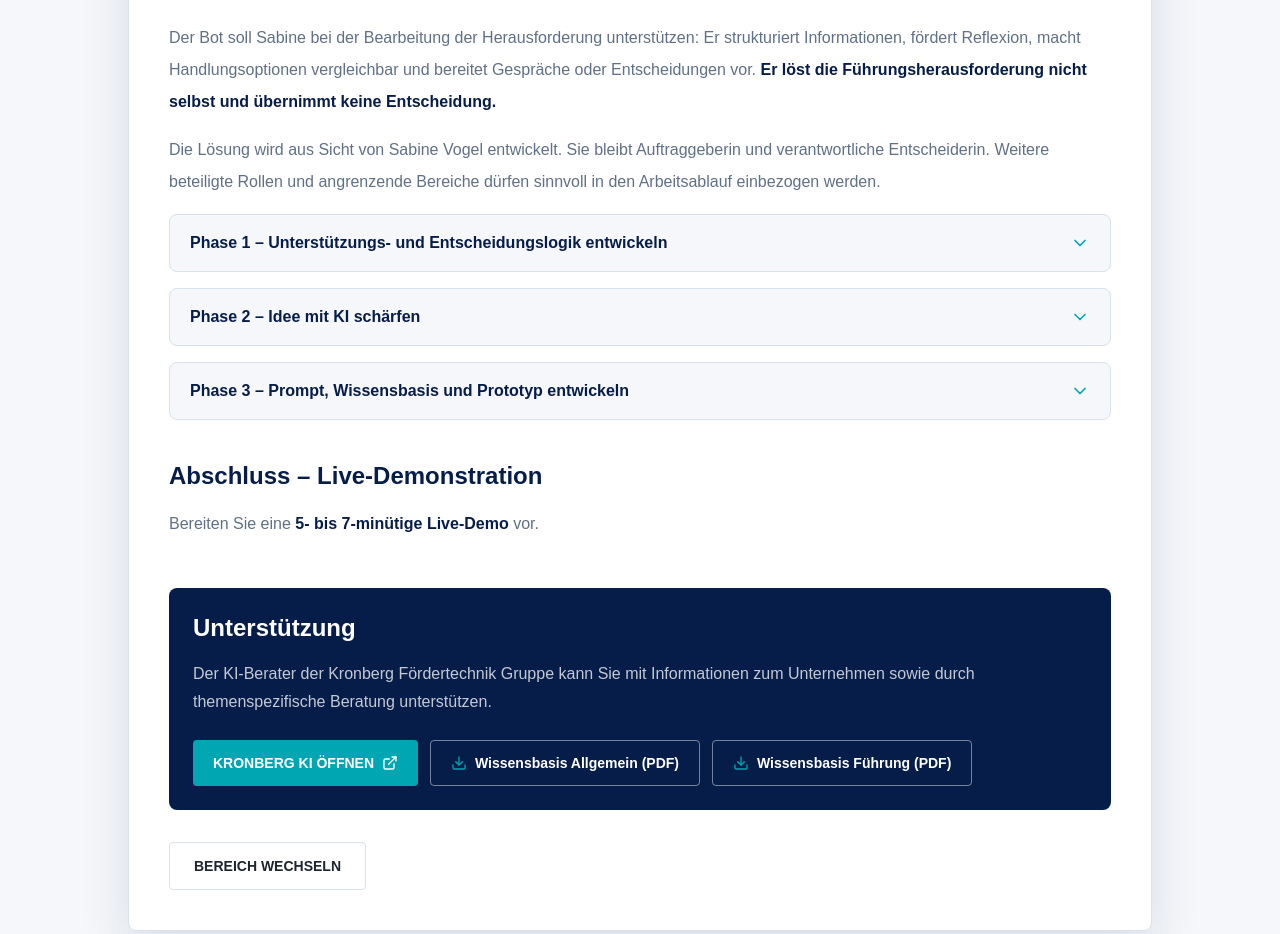
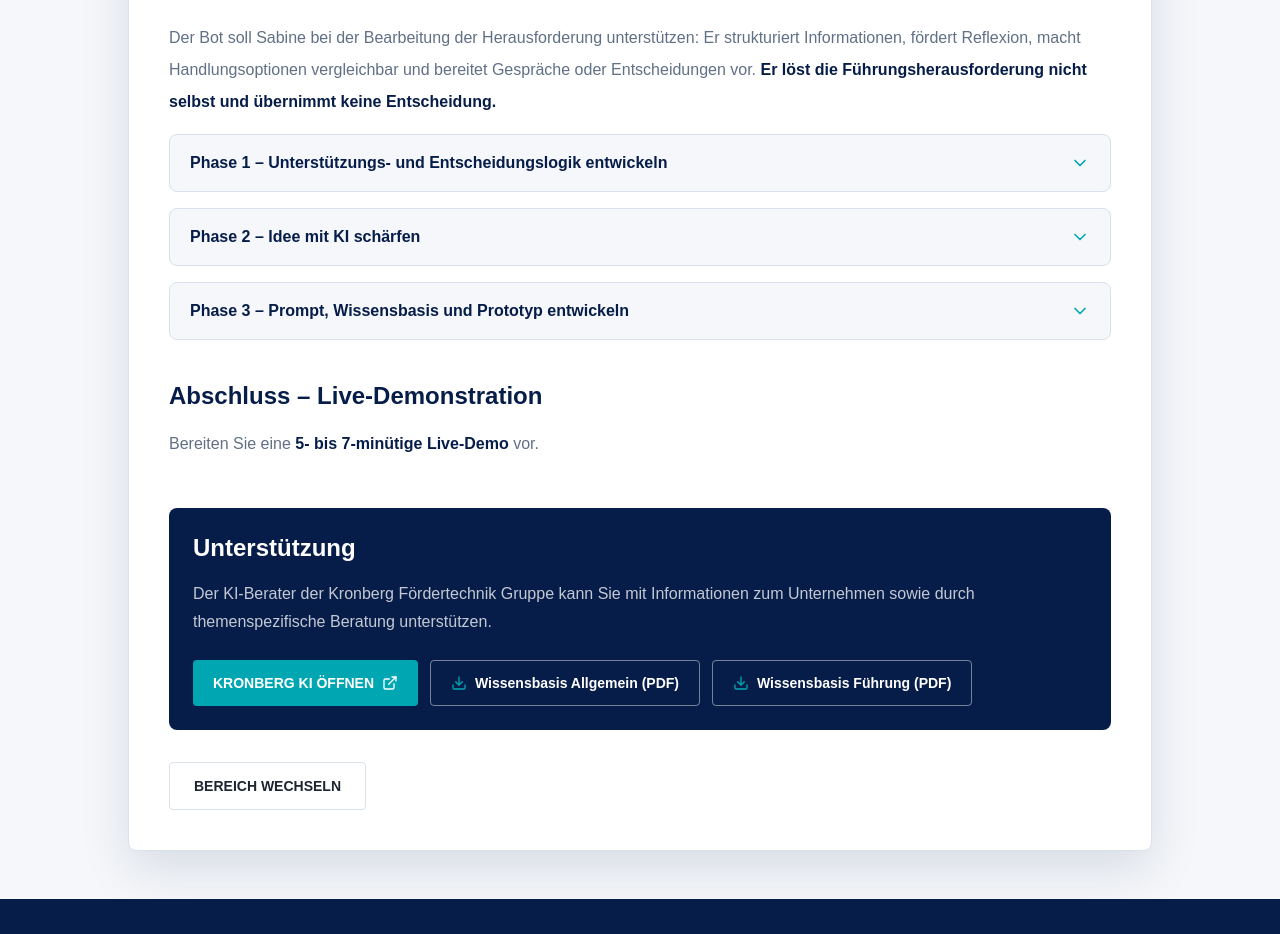
Before and after one commit to eurosysteam/Kronberg, a Next.js app: page /training/leadership in a window 1280 px wide. Shown: the part 2120-3054 px from the top of the page. Built offline with nearby package versions, Linux system fonts and the light colour scheme.

Commit message:
Remove leadership perspective paragraph

```diff
--- a/content/training/leadership.de.ts
+++ b/content/training/leadership.de.ts
@@ -53,7 +53,6 @@ export const leadershipDe: TrainingTaskContent = {
       body: [
         "Wählen Sie eine der drei Führungsherausforderungen und entwickeln Sie einen funktionsfähigen KI-Bot-Prototypen.",
         "Der Bot soll Sabine bei der Bearbeitung der Herausforderung unterstützen: Er strukturiert Informationen, fördert Reflexion, macht Handlungsoptionen vergleichbar und bereitet Gespräche oder Entscheidungen vor. **Er löst die Führungsherausforderung nicht selbst und übernimmt keine Entscheidung.**",
-        "Die Lösung wird aus Sicht von Sabine Vogel entwickelt. Sie bleibt Auftraggeberin und verantwortliche Entscheiderin. Weitere beteiligte Rollen und angrenzende Bereiche dürfen sinnvoll in den Arbeitsablauf einbezogen werden.",
         "**Phase 1 – Unterstützungs- und Entscheidungslogik entwickeln**",
         "Arbeiten Sie zunächst ohne Laptop. Entwickeln Sie auf einem Plakat die Arbeitsmethode Ihres Bots. Lösen Sie den Führungsfall noch nicht und erstellen Sie noch keinen Prompt.",
         "**Leitfragen**",
--- a/content/training/leadership.en.ts
+++ b/content/training/leadership.en.ts
@@ -53,7 +53,6 @@ export const leadershipEn: TrainingTaskContent = {
       body: [
         "Choose one of the three leadership challenges and develop a functional AI bot prototype.",
         "The bot should support Sabine in addressing the challenge: it structures information, encourages reflection, makes options comparable, and prepares conversations or decisions. **It does not solve the leadership challenge itself and does not make decisions.**",
-        "The solution is developed from Sabine Vogel's perspective. She remains the client and the accountable decision-maker. Other roles and adjacent departments may be included in the workflow where appropriate.",
         "**Phase 1 – Develop the support and decision logic**",
         "Begin without a laptop. Develop the working method for your bot on a poster. Do not solve the leadership case or write a prompt yet.",
         "**Guiding questions**",
```
